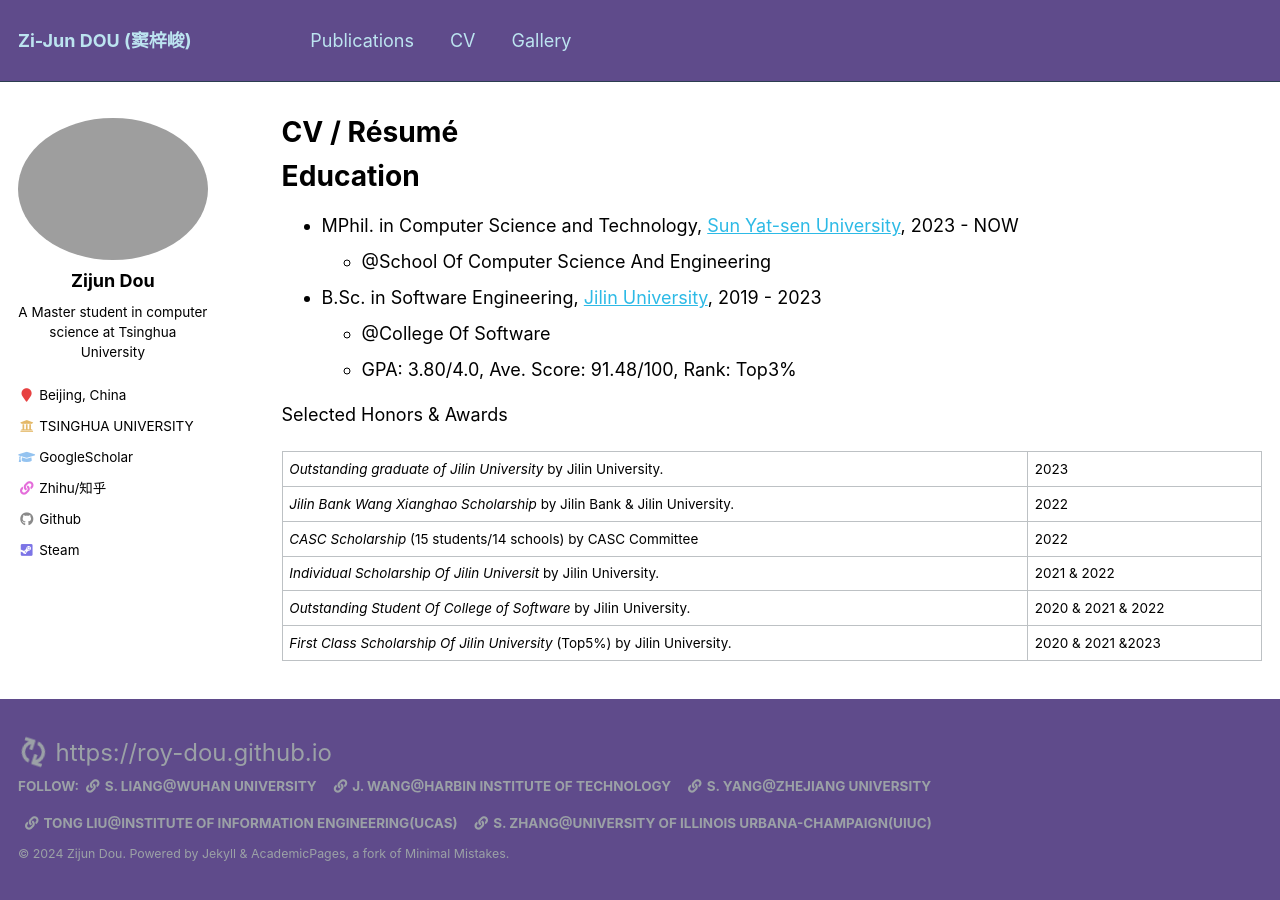
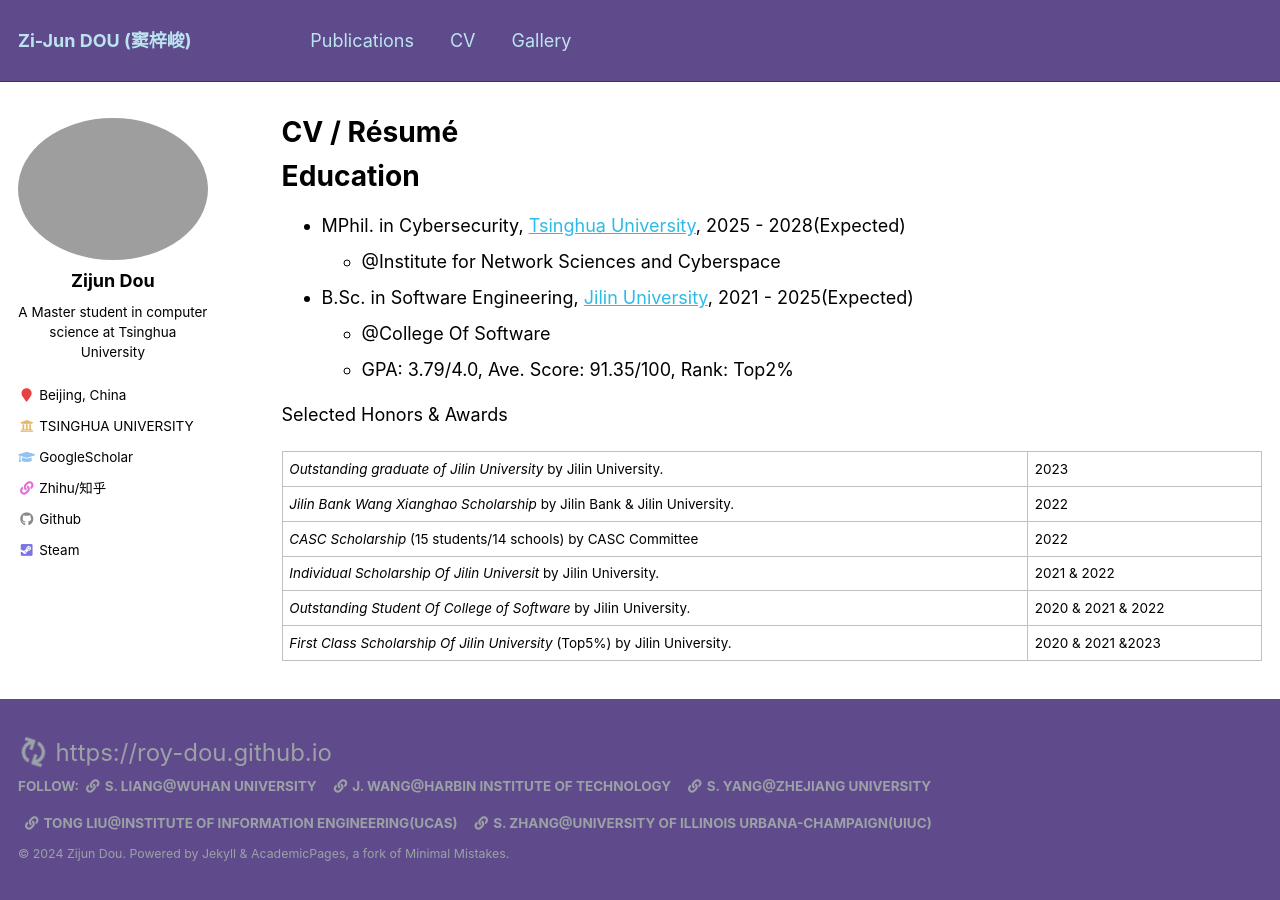
Before and after one commit to ROY-DOU/ROY-DOU.github.io, a Jekyll site: the page built from _pages/cv.md, in a window 1280 px wide. Built offline with Jekyll 4.4.1, drawn with Linux system fonts in a browser that asks for light colours.

Commit message:
Update CV

```diff
--- a/_pages/cv.md
+++ b/_pages/cv.md
@@ -11,12 +11,12 @@ redirect_from:
 
 Education
 ======
-* MPhil. in Computer Science and Technology, [Sun Yat-sen University](https://www.sysu.edu.cn/), 2023 - NOW
-  * @School Of Computer Science And Engineering
+* MPhil. in Cybersecurity, [Tsinghua University](https://www.tsinghua.edu.cn/en/), 2025 - 2028(Expected)
+  * @Institute for Network Sciences and Cyberspace
 
-* B.Sc. in Software Engineering, [Jilin University](https://www.jlu.edu.cn/), 2019 - 2023
+* B.Sc. in Software Engineering, [Jilin University](https://www.jlu.edu.cn/), 2021 - 2025(Expected)
   * @College Of Software
-  * GPA: 3.80/4.0, Ave. Score: 91.48/100, Rank: Top3%
+  * GPA: 3.79/4.0, Ave. Score: 91.35/100, Rank: Top2%
 
 Selected Honors & Awards
 
```
